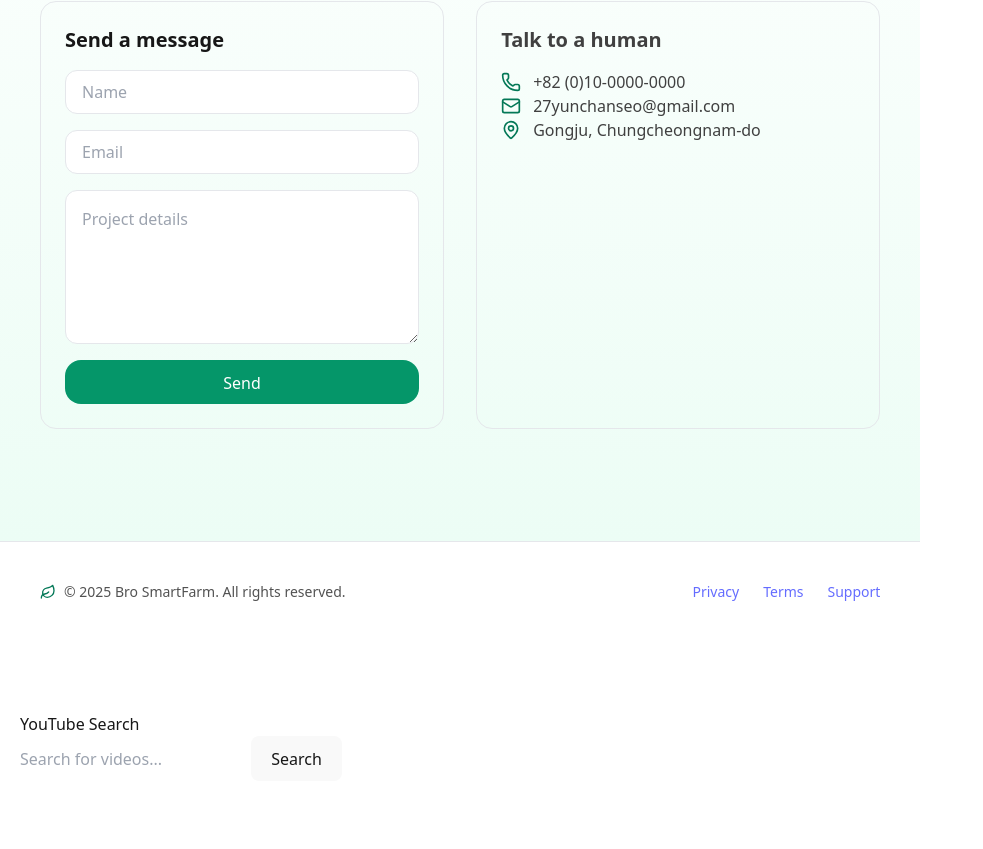
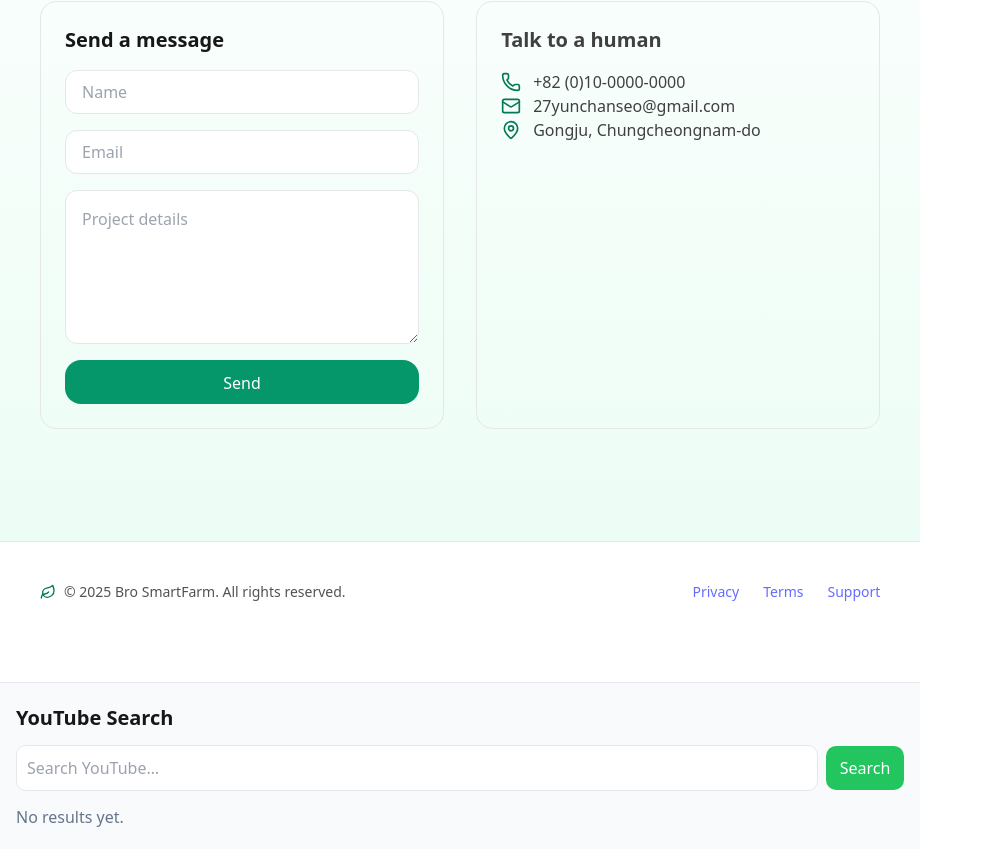
Before and after one commit to Chanseo-ux/AgariBro, a React (Vite) app: page / in a window 1280 px wide. Shown: the part 3063-3912 px from the top of the page, without its empty margins (0-983 px from the left). Before the commit the page ends 3884 px from the top, so only its background shows below. Built offline with nearby package versions, Linux system fonts and the light colour scheme.

Commit message:
Update SmartFarmLanding.jsx

```diff
--- a/src/SmartFarmLanding.jsx
+++ b/src/SmartFarmLanding.jsx
@@ -1,4 +1,5 @@
 import YouTubeSearch from "./youtubesearch";
+import { useState } from "react";
 import React from "react";
 import { motion } from "framer-motion";
 import {
@@ -230,6 +231,65 @@ const Footer = () => (
     </Section>
   </footer>
 );
+function YouTubeSearchInline() {
+  const [q, setQ] = useState("");
+  const [items, setItems] = useState([]);
+  const [loading, setLoading] = useState(false);
+
+  async function search() {
+    if (!q.trim()) return;
+    setLoading(true);
+    try {
+      const r = await fetch(`/api/youtube?q=${encodeURIComponent(q)}`);
+      const data = await r.json();
+      setItems(data.items || []);
+    } catch (e) {
+      console.error(e);
+      setItems([]);
+    } finally {
+      setLoading(false);
+    }
+  }
+
+  return (
+    <div style={{ marginTop: 40, padding: "20px 16px", background: "#f9fafb", borderTop: "1px solid #e5e7eb" }}>
+      <h2 style={{ fontSize: 20, fontWeight: 700, marginBottom: 12 }}>YouTube Search</h2>
+      <div style={{ display: "flex", gap: 8, alignItems: "center" }}>
+        <input
+          value={q}
+          onChange={(e) => setQ(e.target.value)}
+          onKeyDown={(e) => e.key === "Enter" && search()}
+          placeholder="Search YouTube…"
+          style={{ flex: 1, padding: 10, borderRadius: 10, border: "1px solid #e5e7eb" }}
+        />
+        <button onClick={search} style={{ padding: "10px 14px", borderRadius: 10, border: 0, background: "#22c55e", color: "#fff", cursor: "pointer" }}>
+          Search
+        </button>
+      </div>
+
+      <div style={{ marginTop: 14 }}>
+        {loading && <div>Searching…</div>}
+        {!loading && items.length === 0 && <div style={{ color: "#64748b" }}>No results yet.</div>}
+        {items.map((v) => (
+          <div key={v.videoId} style={{ marginBottom: 16 }}>
+            <iframe
+              width="100%"
+              height="220"
+              src={`https://www.youtube-nocookie.com/embed/${v.videoId}`}
+              title={v.title}
+              frameBorder="0"
+              allow="accelerometer; autoplay; clipboard-write; encrypted-media; gyroscope; picture-in-picture; web-share"
+              allowFullScreen
+              loading="lazy"
+              style={{ borderRadius: 12 }}
+            />
+            <div style={{ font: "14px/1.3 system-ui", marginTop: 6 }}>{v.title}</div>
+          </div>
+        ))}
+      </div>
+    </div>
+  );
+}
 
 export default function SmartFarmLanding() {
   return (
@@ -240,7 +300,7 @@ export default function SmartFarmLanding() {
       <Pricing />
       <Contact />
       <Footer />
-      <YouTubeSearch />
+     <YouTubeSearchInline />
     </div>
   );
 }
```
